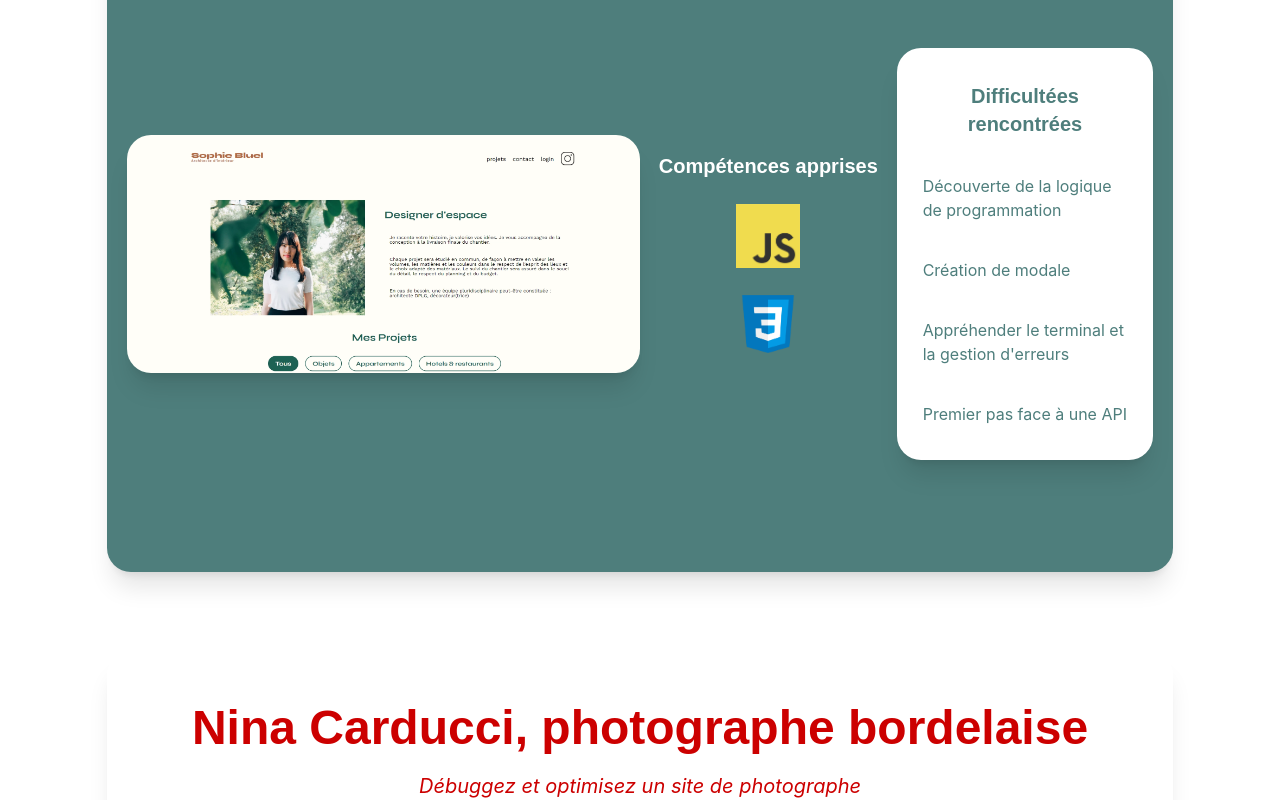
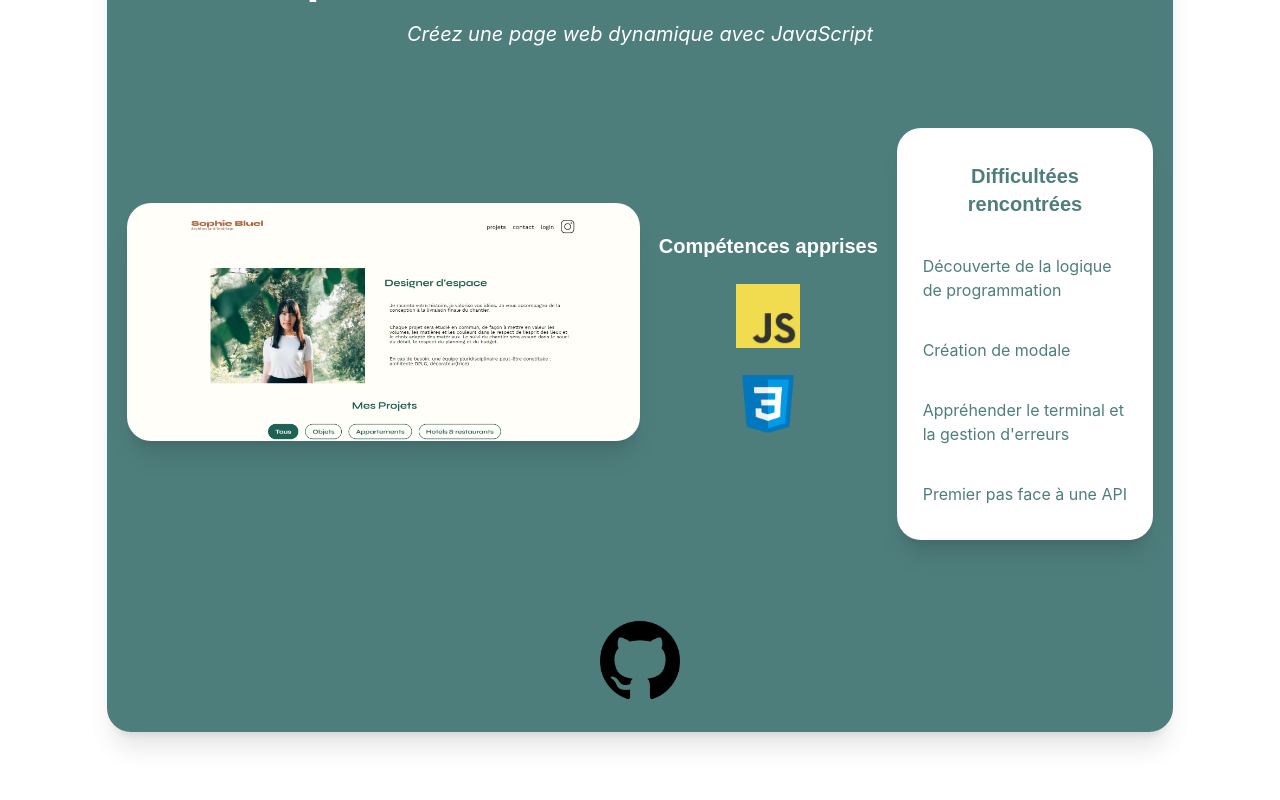
Before and after one commit to Dacunhadamien/Portfolio, a React (Create React App) app: page / in a window 1280 px wide. Shown: the part 2200-3000 px from the top of the page. Built offline with nearby package versions, Linux system fonts and the light colour scheme; a web font is replaced by a local one.

Commit message:
Ajout de la possibilité de voir les sites déjà hébergés

```diff
--- a/src/app/Components/Project.jsx
+++ b/src/app/Components/Project.jsx
@@ -1,5 +1,7 @@
 import React from "react";
 import logogithub from "../../images/github.webp";
+import { GoDesktopDownload } from "react-icons/go";
+import { GoClock } from "react-icons/go";
 
 const Project = (props) => {
   return (
@@ -10,10 +12,16 @@ const Project = (props) => {
       <h2 className="font-bold m-5 font-Alt text-2xl md:text-5xl text-center">{props.title}</h2>
       <h3 className="md:text-xl text-lg italic text-center md:size-full size-3/4">{props.description}</h3>
       <div className="flex flex-col md:flex-row md:justify-between items-center m-5">
-        <a href={props.github} target="_blank" rel="noreferrer" className="flex justify-center items-center flex-start rounded-3xl size-11/12 md:size-2/4 group">
-          <img src={props.cover} alt={"Image de " + props.title} className="rounded-3xl group-hover:blur transition duration-500 ease-in-out relative shadow-xl"></img>
-          <img src={logogithub} alt="Logo de GitHub" className=" opacity-0 absolute size-20 md:size-32 group-hover:opacity-100 transition duration-500 ease-in-out animate-bounce"></img>
-        </a>
+        <div className="flex flex-col justify-center items-center size-11/12 md:size-2/4 group">
+          <a href={props.url} target="_blank" rel="noreferrer" className="flex justify-center items-center flex-start rounded-3xl group relative my-10">
+            <img src={props.cover} alt={"Image de " + props.title} className="rounded-3xl group-hover:blur transition duration-500 ease-in-out shadow-xl"></img>
+            <GoDesktopDownload className={props.url ? "opacity-0 absolute size-20 md:size-32 group-hover:opacity-100 transition duration-500 ease-in-out" : "hidden"} />
+            <div className={props.url ? "hidden" : "absolute flex flex-col justify-center items-center"}>
+              <GoClock className={"opacity-0 absolute size-20 md:size-32 group-hover:opacity-100 transition duration-500 ease-in-out " + props.cardtxtcolor} />
+            </div>
+          </a>
+          <p className={props.url ? "hidden" : "italic md:opacity-0 md:group-hover:opacity-100 transform duration-500"}>Désolé, ce projet n'est pas encore hébergé</p>
+        </div>
         <div className="flex flex-col md:flex-row justify-center items-center md:w-1/2 my-10">
           <div className="md:hover:scale-105 transform duration-500 ease-in-out flex justify-center items-center flex-col md:w-1/2">
             <h3 className="font-semibold text-lg md:text-xl text-center font-Alt my-3">Compétences apprises</h3>
@@ -41,6 +49,11 @@ const Project = (props) => {
           </div>
         </div>
       </div>
+      <div>
+        <a href={props.github} target="_blank" rel="noreferrer">
+          <img src={logogithub} alt="Logo de GitHub" className=" size-16 md:size-20 hover:scale-125 transition duration-500 ease-in-out"></img>
+        </a>
+      </div>
     </div>
   );
 };
--- a/src/app/Pages/Home.jsx
+++ b/src/app/Pages/Home.jsx
@@ -52,6 +52,7 @@ function Home() {
             difficulties={items.difficulties}
             skills={items.skills}
             cardtxtcolor={items.cardtextcolor}
+            url={items.url}
           ></Project>
         ))}
         <div className="flex flex-col items-center justify-center group">
--- a/src/data/project.js
+++ b/src/data/project.js
@@ -3,6 +3,7 @@ export const data = [
     title: "Booki",
     id: "HTML/CSS",
     nav: "HTML/CSS",
+    url: "https://p2-da-cunha-damien.vercel.app",
     description: "Créez la page d'accueil d'une agence de voyage avec HTML & CSS",
     skills: [
       { logo: require("../images/html.webp"), url: "https://developer.mozilla.org/fr/docs/Web/HTML" },
@@ -35,6 +36,7 @@ export const data = [
     title: "Nina Carducci, photographe bordelaise",
     id: "SEO",
     nav: "SEO et accessibilité",
+    url: "https://p4-dacunha-damien.vercel.app",
     description: "Débuggez et optimisez un site de photographe",
     skills: [
       { logo: require("../images/seo.webp"), url: "https://www.francenum.gouv.fr/guides-et-conseils/communication-et-publicite/referencement/guide-du-debutant-en-referencement" },
@@ -50,6 +52,7 @@ export const data = [
     title: "Kasa",
     id: "REACT",
     nav: "React",
+    url: "https://p5-da-cunha-damien.vercel.app",
     description: "Créez une application web de location immobilière avec React",
     skills: [
       {
@@ -79,7 +82,7 @@ export const data = [
     cover: require("../images/mvg.webp"),
     bgcolor: "bg-white ",
     txtcolor: "text-custom-red",
-    cardtextcolor: "txt-custom-red",
+    cardtextcolor: "text-custom-red",
     github: "https://github.com/Dacunhadamien/P6_DaCunha_Damien",
   },
 ];
```
